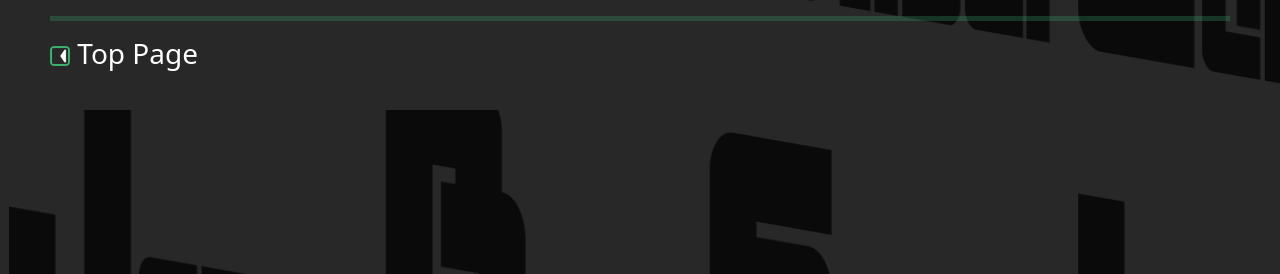
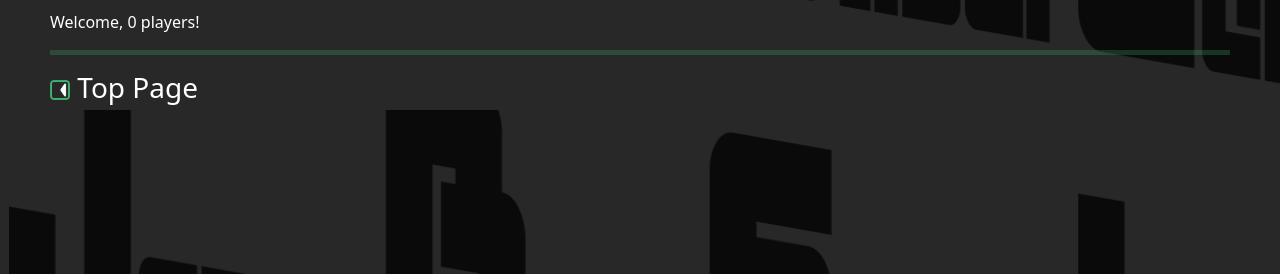
Before and after one commit to hibit-at/jbsl-web, a Django app: page / in a window 1280 px wide. Shown: the part 390-664 px from the top of the page. Run offline with Django 3.2, Linux system fonts and the light colour scheme; data that the repository does not hold is empty.

Commit message:
player count

```diff
--- a/templates/index.html
+++ b/templates/index.html
@@ -7,13 +7,20 @@
         <ul>
             <li>右上の「Discord 認証」から仮登録を完了してください。</li>
             <li>登録には Discord のアカウントが必要となります。</li>
-        <li>Discord 認証時、<u>最初の 1 回はエラーが出るようです。</u>（原因不明です。すいません）</li>
+            <li>
+                Discord 認証時、<u>最初の 1 回はエラーが出るようです。</u>（原因不明です。すいません）
+            </li>
             <li>その場合、ブラウザの「戻る」ボタンを使ってリトライお願いします。</li>
             <li>仮登録後、ScoreSaber のIDを設定することにより、本登録となります。</li>
-        <li>登録できるのは<u>日本人プレイヤーのみ</u>となります。Sorry, only Japanese players can be registered.</li>
+            <li>
+                登録できるのは<u>日本人プレイヤーのみ</u>となります。Sorry, only Japanese players can be registered.
+            </li>
         </ul>
     {% endif %}
-    <h3><img src= {% static 'pict_player.png' %} width="40px" height="40px"> Players</h3>
+    <h3>
+        <img src= {% static 'pict_player.png' %} width="40px" height="40px">
+        Players
+    </h3>
     <table class="table table-striped table-borderless">
         <thead>
             <th>Player</th>
@@ -55,4 +62,7 @@
             </tr>
         {% endfor %}
     </table>
+    <p>
+        Welcome, {{ active_players|length }} players!
+    </p>
 {% endblock %}
```
Lines whose indentation alone changed are shown as unchanged.
